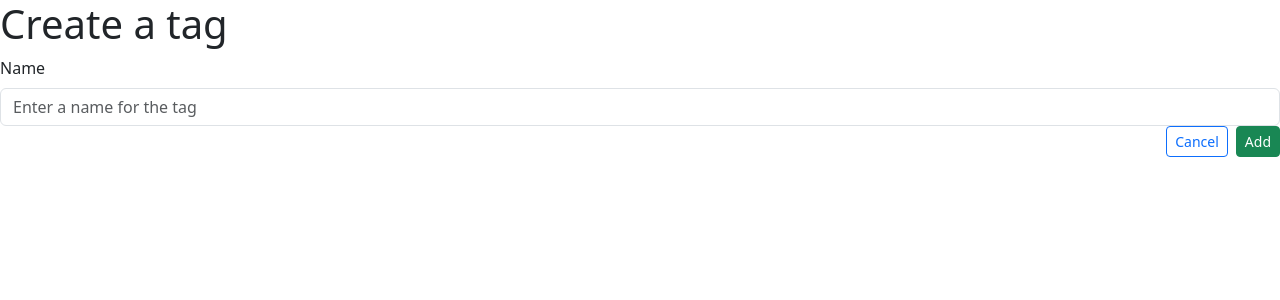
After one commit to jsiu91/jsiu-springboard-projects, a Flask app: page /tags/new in a window 1280 px wide. The commit adds this page. Shown: the top 300 px of the page. Run offline with Flask 2, Linux system fonts and the light colour scheme; some libraries are stand-ins or nearby versions.

Commit message:
adding flask-blogly m2m exercises

```diff
--- a/flask-blogly/app.py
+++ b/flask-blogly/app.py
@@ -1,15 +1,18 @@
 """Blogly application."""
 
 from operator import methodcaller
+from os import get_inheritable
+from re import A
+from typing import Callable
 from flask import Flask, request, render_template,  redirect, flash, session
 from flask_debugtoolbar import DebugToolbarExtension
-from models import db,  connect_db, User, Post
+from models import db,  connect_db, User, Post, Tag, PostTag
 
 app = Flask(__name__)
 
 app.config['SQLALCHEMY_DATABASE_URI'] = 'postgresql:///users_db'
 app.config['SQLALCHEMY_TRACK_MODIFICATIONS']  =  False
-app.config['SQLALCHEMY_ECHO'] =  True
+app.config['SQLALCHEMY_ECHO'] =  False
 app.config['SECRET_KEY'] = "usersarecool21837"
 app.config['DEBUG_TB_INTERCEPT_REDIRECTS'] = False
 debug = DebugToolbarExtension(app)
@@ -88,16 +91,25 @@ def delete_user(user_id):
 def show_add_post(user_id):
     """Show form to add a post for that user"""
     user = User.query.get_or_404(user_id)
-    return render_template('create_post.html', user=user)
+    tags = Tag.query.all()
+    return render_template('create_post.html', user=user, tags=tags)
 
 @app.route('/users/<int:user_id>/posts/new', methods=['POST'])
 def add_post(user_id):
     """Handle add form; add post and redirect to the user detail page"""
     title = request.form['title']
     content = request.form['content']
+    selected = request.form.getlist('check')
 
     post = Post(title=title, content=content, user_id=user_id)
     db.session.add(post)
+    db.session.commit()
+
+
+    for tag in selected:
+        post_tags = PostTag(post_id=post.id, tag_id=int(tag))
+        db.session.add(post_tags)
+
     db.session.commit()
 
     return redirect(f'/users/{user_id}')
@@ -106,13 +118,16 @@ def add_post(user_id):
 def show_post(post_id):
     """Show post content"""
     post = Post.query.get_or_404(post_id)
-    return render_template('post_detail.html', post=post)
+    tags = post.tags
+    return render_template('post_detail.html', post=post, tags=tags)
 
 @app.route('/posts/<int:post_id>/edit')
 def show_edit_post(post_id):
     """Show form to edit a post"""
     post = Post.query.get_or_404(post_id)
-    return render_template('edit_post.html', post=post)
+    tags = Tag.query.all()
+
+    return render_template('edit_post.html', post=post, tags=tags)
 
 @app.route('/posts/<int:post_id>/edit', methods=['POST'])
 def edit_post(post_id):
@@ -136,3 +151,61 @@ def delete_post(post_id):
     db.session.commit()
 
     return redirect('/users')
+
+@app.route('/tags')
+def list_tags():
+    """List all tags"""
+    tags = Tag.query.all()
+    return render_template('list_tags.html', tags=tags)
+
+@app.route('/tags/new')
+def new_tag():
+    """Show form to add a new tag"""
+    return render_template('create_tag.html')
+
+@app.route('/tags/new', methods=['POST'])
+def create_new_tag():
+    """Process add form, redirects to tag list"""
+    name = request.form['name']
+
+    tag = Tag(name=name)
+    db.session.add(tag)
+    db.session.commit()
+
+    return redirect('/tags')
+
+@app.route('/tags/<int:tag_id>')
+def show_tag(tag_id):
+    """Show detail about a tag"""
+    tag = Tag.query.get_or_404(tag_id)
+    posts = tag.posts
+
+    return render_template('tag_details.html', tag=tag, posts=posts)
+
+@app.route('/tags/<int:tag_id>/edit')
+def show_edit_tag(tag_id):
+    """Show edit form for a tag"""
+    tag = Tag.query.get_or_404(tag_id)
+
+    return render_template('edit_tag.html', tag=tag)
+
+@app.route('/tags/<int:tag_id>/edit', methods=['POST'])
+def edit_tag(tag_id):
+    """Process edit form, redirects to the tags list"""
+    tag = Tag.query.get_or_404(tag_id)
+    name = request.form['name']
+
+    tag.name = name
+
+    db.session.commit()
+
+    return redirect('/tags')
+
+@app.route('/tags/<int:tag_id>/delete', methods=['POST'])
+def delete_tag(tag_id):
+    """Delete a tag"""
+    tag = Tag.query.get_or_404(tag_id)
+    db.session.delete(tag)
+    db.session.commit()
+
+    return redirect('/tags')
--- /dev/null
+++ b/flask-blogly/templates/create_tag.html
@@ -0,0 +1,20 @@
+{% extends 'base.html' %}
+
+{% block title %}New Tag Form{% endblock %}
+
+{% block content %}
+    <h1>Create a tag</h1>
+    <form method="POST">
+        <div class="mb-3">
+            <label for="name" class="form-label">Name</label>
+            <input type="text"
+                id="name"
+                class="form-control"
+                name="name"
+                placeholder="Enter a name for the tag">
+        <div class="d-grid gap-2 d-md-flex justify-content-md-end">
+            <a href="/tags" type="button" class="btn btn-outline-primary btn-sm">Cancel</a>
+            <button class="btn btn-success btn-sm">Add</button>
+        </div>
+    </form>
+{% endblock %}
```
Also changed, not shown: flask-blogly/models.py (+33 -0 lines), flask-blogly/seed.py (+15 -1 lines), flask-blogly/templates/create_post.html (+7 -0 lines), flask-blogly/templates/edit_post.html (+15 -2 lines), flask-blogly/templates/edit_tag.html (added, +20 -0 lines), flask-blogly/templates/list_tags.html (added, +15 -0 lines), flask-blogly/templates/post_detail.html (+10 -2 lines), flask-blogly/templates/tag_details.html (added, +16 -0 lines).
